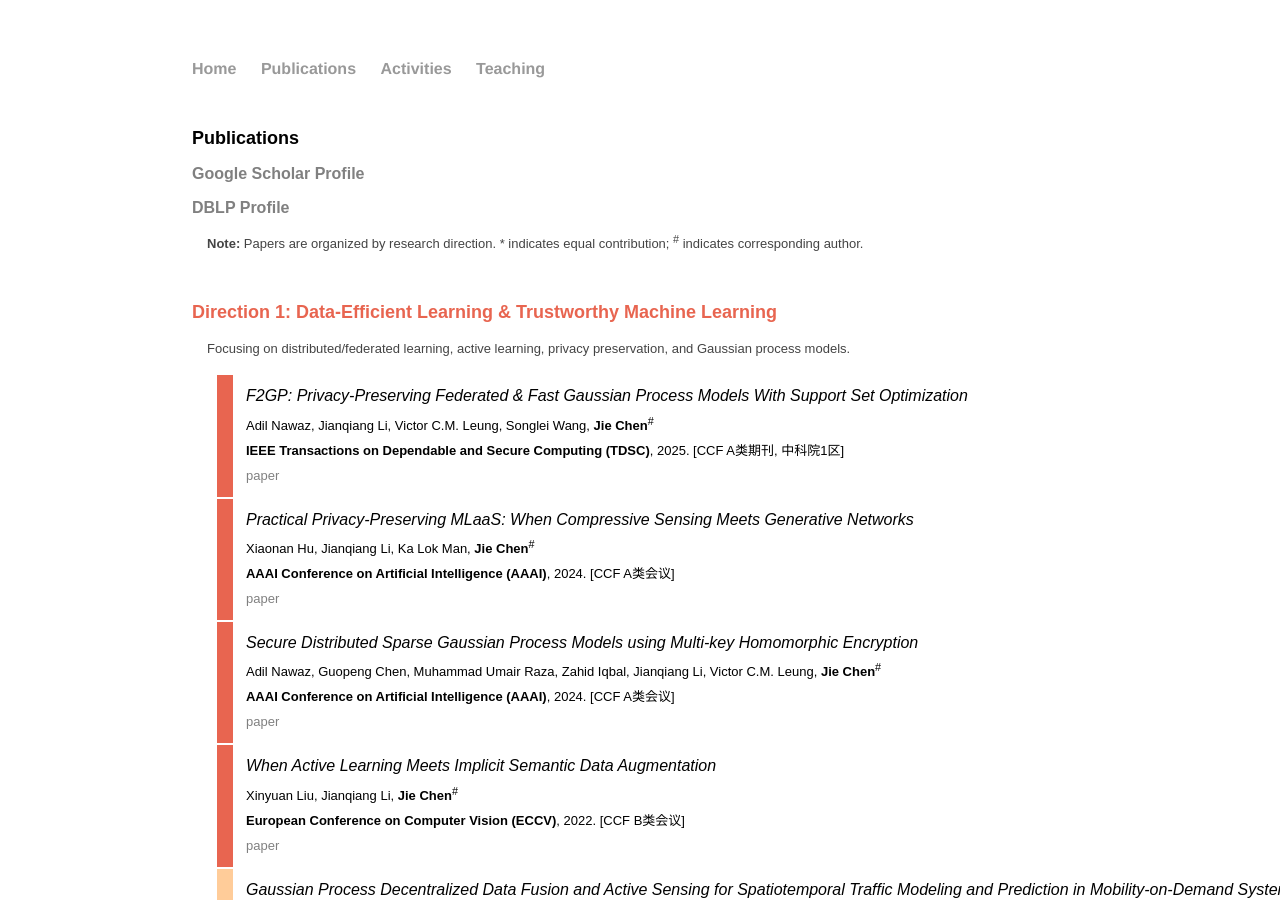
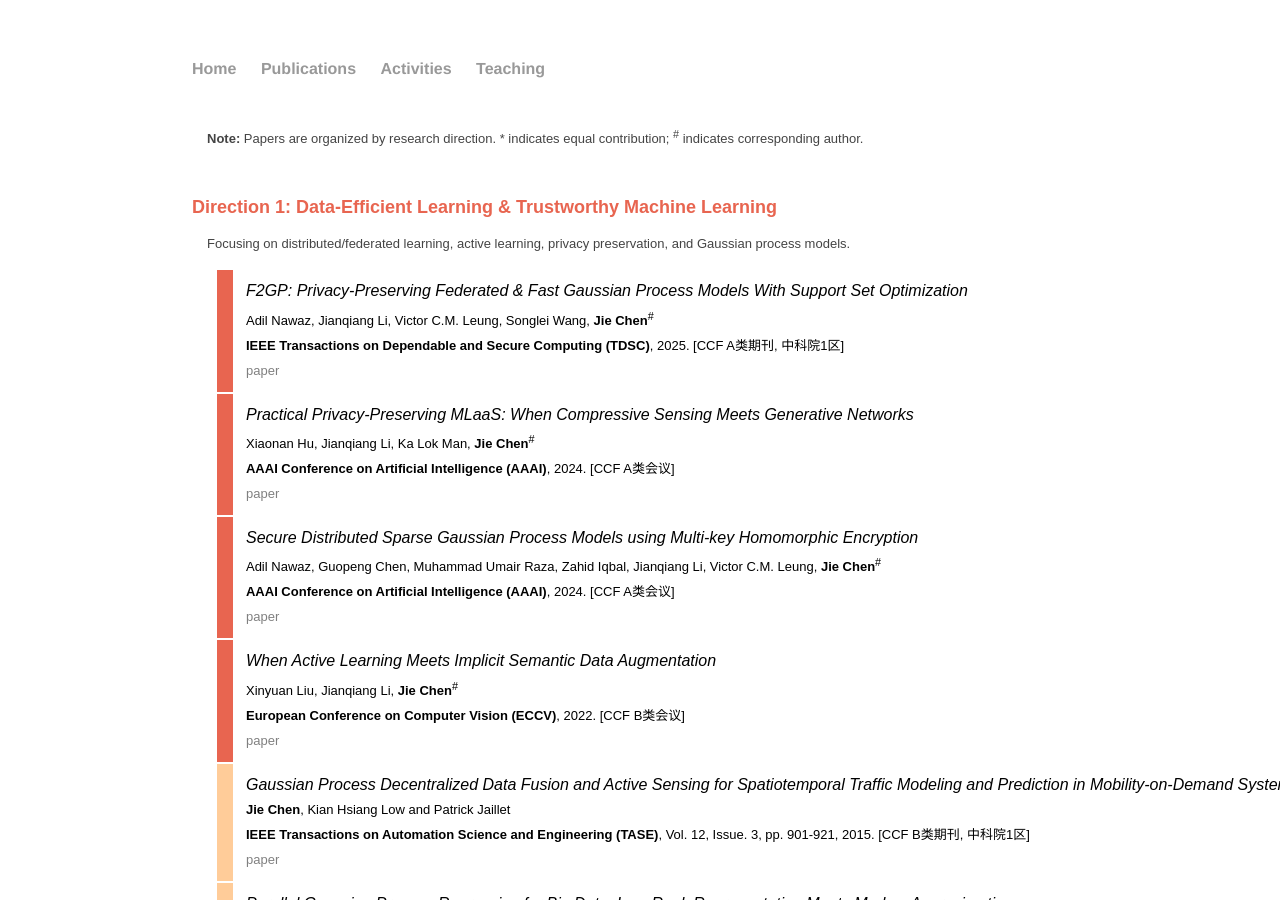
Before and after one commit to arikcj/arikcj.github.io, a Jekyll site: the page built from publications/index.html, in a window 1280 px wide and 900 px high. Built offline with Jekyll 4.4.1, drawn with Linux system fonts in a browser that asks for light colours.

Commit message:
Remove Publications title, Google Scholar and DBLP links from publications page

```diff
--- a/publications/index.html
+++ b/publications/index.html
@@ -6,10 +6,6 @@ title: Publications
 	<div class="Publications">
 
     <br>
-    <p><b><font face="Arial" size="4">Publications</font></b></p>
-    <p><span class="style8"><strong><font face="Arial"><a href="https://scholar.google.com/citations?hl=en&user=709V_rcAAAAJ"><font color="#808080">Google Scholar Profile</font></a><br></font></strong></span></p>
-    <p><span class="style8"><strong><font face="Arial"><a href="https://dblp.uni-trier.de/pid/92/6289-27.html"><font color="#808080">DBLP Profile</font></a><br></font></strong></span></p>
-
     <p style="margin-left: 15px;"><font face="Arial" size="2" color="#444444"><b>Note:</b> Papers are organized by research direction. * indicates equal contribution; <sup>#</sup> indicates corresponding author.</font></p>
 
     <br>
```
